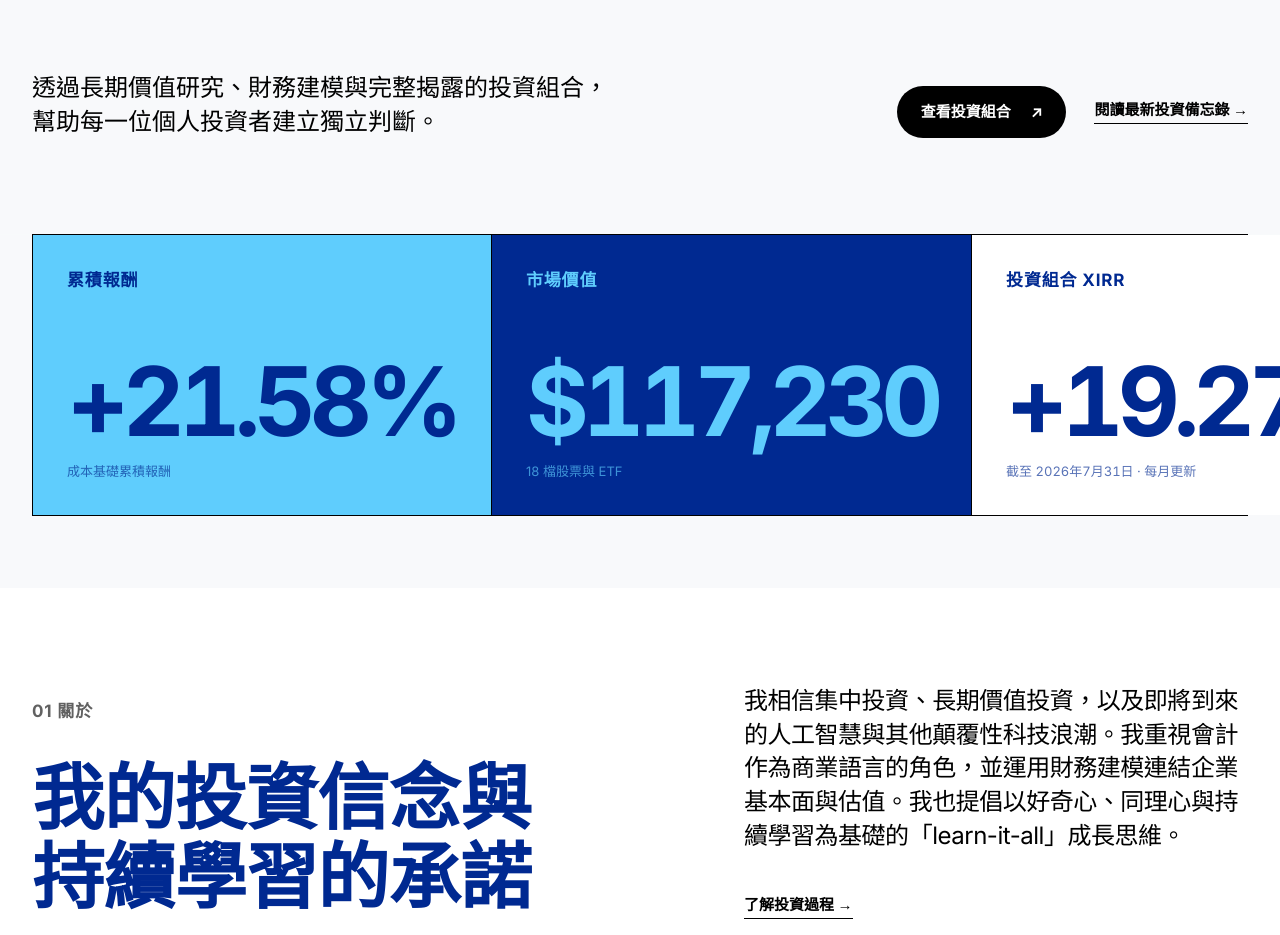
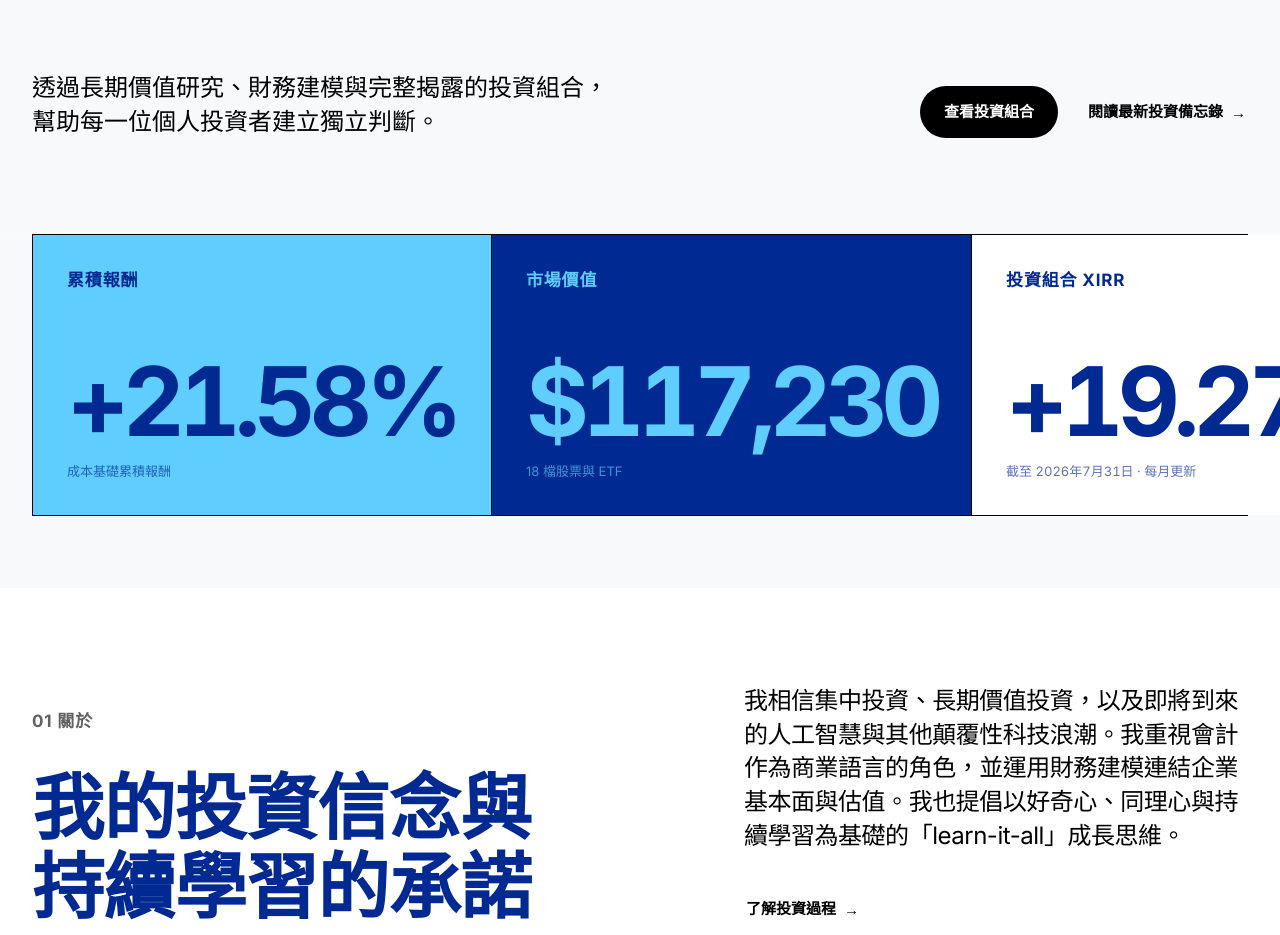
Before and after one commit to Tianyi0510/modern-fundamental-analyst, a Next.js app: page /zh-tw in a window 1280 px wide. Shown: the part 477-1412 px from the top of the page. Built offline with nearby package versions, Linux system fonts and the light colour scheme.

Commit message:
Refine homepage CTA interactions

```diff
--- a/app/styles/chrome.css
+++ b/app/styles/chrome.css
@@ -51,6 +51,14 @@
 .hero-actions { display: flex; align-items: center; justify-content: flex-end; gap: 28px; }
 .text-link { border-bottom: 1px solid currentColor; padding-bottom: 4px; transition: color .2s ease, border-color .2s ease; }
 .text-link:hover { color: var(--medium-blue); }
+.home-page .text-link { display: inline-flex; align-items: center; gap: 8px; padding: 8px 2px; border-bottom: 0; transition: color .2s ease, transform .22s cubic-bezier(.22,1,.36,1); }
+.home-page .text-link:hover { color: var(--medium-blue); transform: translateX(4px); }
+.home-page .text-link:active { transform: translateX(2px) scale(.98); }
+.home-page .text-link .arrow-icon { transition: transform .22s cubic-bezier(.22,1,.36,1); }
+.home-page .text-link:hover .arrow-icon { transform: translateX(4px); }
+.home-page .button { text-decoration: none; }
+.home-page .button:hover { transform: translateY(-3px); }
+.home-page .button:active { transform: translateY(0) scale(.98); }
 .metric-band { display: grid; grid-template-columns: 1.4fr 1fr 1fr; gap: 1px; background: var(--black); border: 1px solid var(--black); }
 .home-page .metric-band { position: relative; }
 .metric { min-height: 280px; padding: 34px; display: flex; flex-direction: column; background: var(--white); }
--- a/app/styles/colors.css
+++ b/app/styles/colors.css
@@ -68,8 +68,8 @@ body { background: var(--surface-primary); color: var(--text-primary); }
 .performance-home .year-bar small { color: rgba(0,0,0,.68); }
 .performance-home .performance-bars { border-color: rgba(0,0,0,.28); }
 .performance-home .inverse .section-number { color: rgba(0,0,0,.62); }
-.performance-home .button-white { background: var(--black); color: var(--white); }
-.performance-home .button-white:hover { background: var(--deep-blue); color: var(--bright-blue); }
+.home-page .hero .button-dark, .performance-home .button-white { background: var(--black); color: var(--white); }
+.home-page .hero .button-dark:hover, .performance-home .button-white:hover { background: var(--deep-blue); color: var(--bright-blue); }
 
 /* Three-card KPI sequence: Bright Blue, Deep Blue, White. */
 .home-page .metric-band > .metric:nth-child(1),
--- a/components/home-page-content.tsx
+++ b/components/home-page-content.tsx
@@ -37,9 +37,9 @@ export function HomePageContent({ locale }: { locale: Locale }) {
             <p>{text.heroIntro}</p>
             <div className="hero-actions">
               <Link className="button button-dark" href={`${prefix}/portfolio`}>
-                {text.viewPortfolio} <span className="arrow-icon" aria-hidden="true">↗︎</span>
+                {text.viewPortfolio}
               </Link>
-              <Link className="text-link" href={`${prefix}/memos`}>{text.readLatest} →</Link>
+              <Link className="text-link" href={`${prefix}/memos`}>{text.readLatest} <span className="arrow-icon" aria-hidden="true">→</span></Link>
             </div>
           </div>
         </section>
@@ -69,7 +69,7 @@ export function HomePageContent({ locale }: { locale: Locale }) {
         </div>
         <div>
           <p>{text.aboutCopy}</p>
-          <Link className="text-link" href={`${prefix}/about`}>{text.aboutLink} →</Link>
+          <Link className="text-link" href={`${prefix}/about`}>{text.aboutLink} <span className="arrow-icon" aria-hidden="true">→</span></Link>
         </div>
       </section>
 
@@ -148,7 +148,7 @@ export function HomePageContent({ locale }: { locale: Locale }) {
                 {text.verified} {portfolioDate}{locale === "en" ? "" : locale === "zh-tw" ? " 的已驗證快照" : " 的已验证快照"} · {text.updatedMonthly}{locale === "en" ? "." : "。"}
               </small>
               <Link className="button button-white" href={`${prefix}/performance`}>
-                {text.viewPerformance} <span className="arrow-icon" aria-hidden="true">↗︎</span>
+                {text.viewPerformance}
               </Link>
             </div>
           </div>
@@ -170,14 +170,14 @@ export function HomePageContent({ locale }: { locale: Locale }) {
             </Link>
           ))}
         </div>
-        <Link className="text-link memos-all" href={`${prefix}/memos`}>{text.viewAllMemos} →</Link>
+        <Link className="text-link memos-all" href={`${prefix}/memos`}>{text.viewAllMemos} <span className="arrow-icon" aria-hidden="true">→</span></Link>
       </section>
 
       <section className="cta shell">
         <p className="eyebrow"><span /> {text.contactLabel}</p>
         <h2>{text.contactTitle[0]}<br />{text.contactTitle[1]}</h2>
         <Link className="button button-dark" href={`${prefix}/contact`}>
-          {text.contactLink} <span className="arrow-icon" aria-hidden="true">↗︎</span>
+          {text.contactLink}
         </Link>
       </section>
       <SiteFooter locale={locale} />
```
